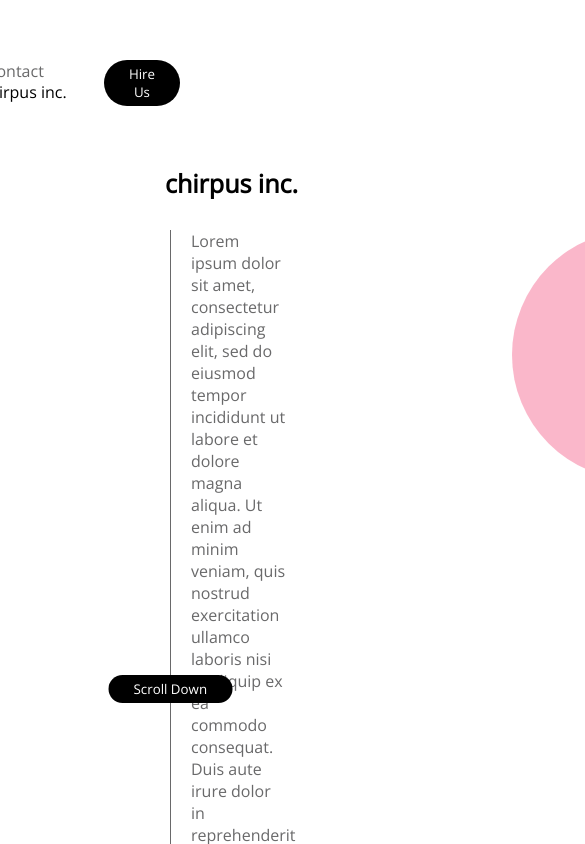
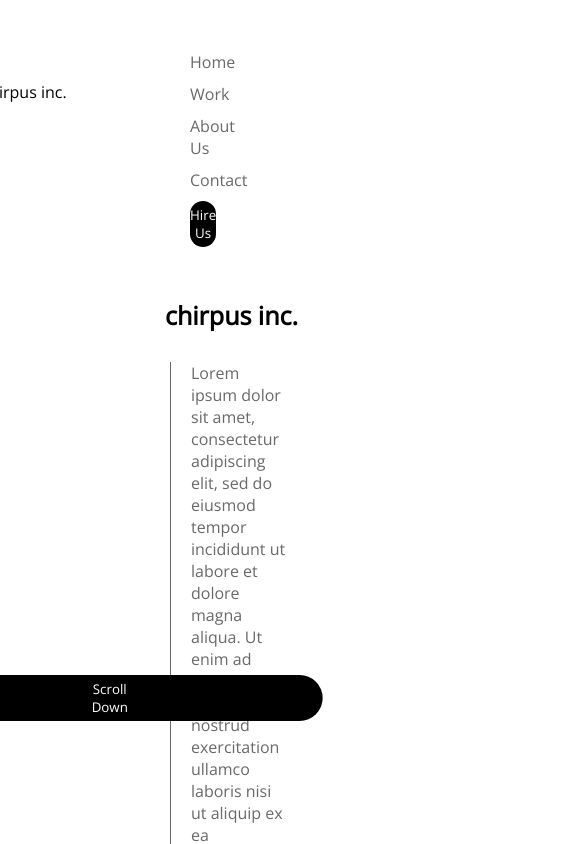
Before and after one commit to ceceliacshelley/lab-1-part-2, a plain HTML site: page index.html in a window 390 px wide. Shown: the top 844 px of the page, 585 px wide, since content can reach past the window. Drawn offline with nearby package versions, Linux system fonts and the light colour scheme.

Commit message:
first commit

```diff
--- a/index.html
+++ b/index.html
@@ -46,6 +46,8 @@
         <div id="peach-circle"></div>
       </div>
     </div>
-    <button id="scroll-down" style="color:white">Scroll Down</button>
+    <button id="scroll-down" style="color:white" onclick="myFunction()">
+      Scroll Down
+    </button>
   </body>
 </html>
--- a/main.css
+++ b/main.css
@@ -128,3 +128,44 @@ li {
   padding-left: 20px;
   border-left: #69696a 1px solid;
 }
+
+@media only screen and (max-width: 798px) {
+  ul {
+    display: flex;
+    flex-direction: column;
+  }
+  #chirpus {
+  }
+
+  .toolbar {
+    display: flex;
+    flex-direction: column;
+  }
+  li {
+    justify-content: flex-start;
+    padding-top: 5px;
+    padding-bottom: 5px;
+  }
+
+  .black-button {
+    padding-left: 100%;
+    padding-right: 100%;
+  }
+
+  .content {
+    display: flex;
+    justify-content: left;
+    width: 100%;
+    margin-left: 0%;
+    margin-right: 0%;
+  }
+
+  .circles {
+    display: none;
+  }
+
+  #scroll-down {
+    padding-left: 50%;
+    padding-right: 50%;
+  }
+}
```
